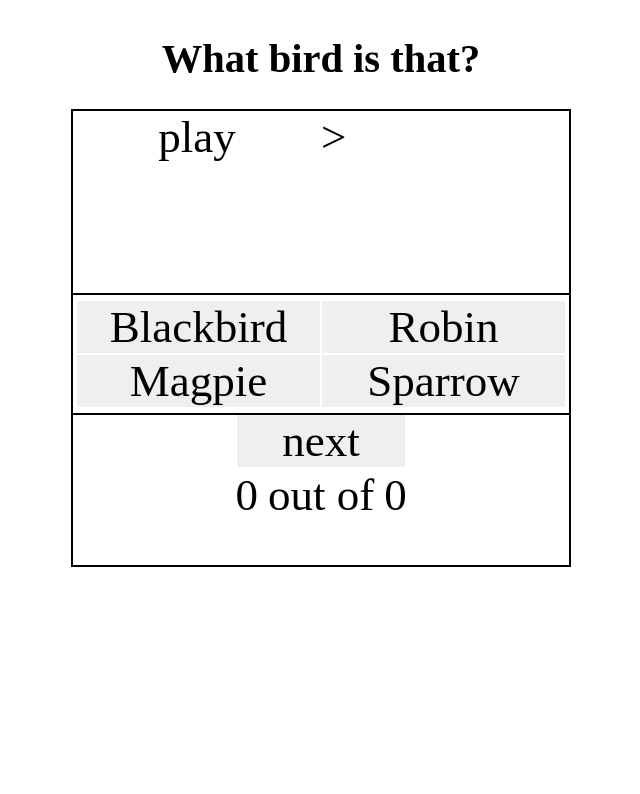
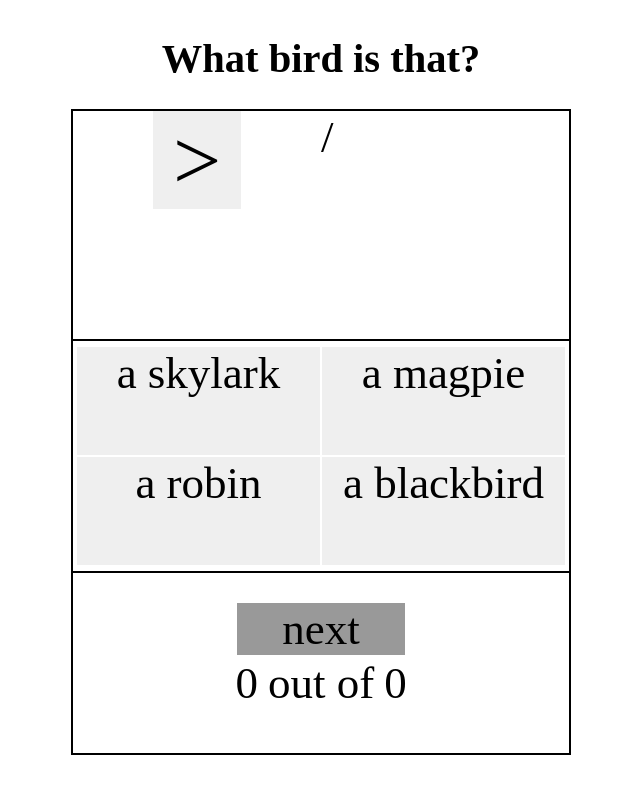
Before and after one commit to lewisdbentley/whathaveidone, a Jekyll site: the page what-bird-is-that.html, which Jekyll copies as it is, in a window 1280 px wide. Shown: the top 794 px of the page, without its empty margins (319-959 px from the left). Built offline with Jekyll 4.4.1, drawn with Linux system fonts in a browser that asks for light colours; some of the changed lines change nothing that is shown.

Commit message:
add new birds and style

```diff
--- a/public/what-bird-is-that/css/style.css
+++ b/public/what-bird-is-that/css/style.css
@@ -15,12 +15,20 @@ h1 {
     justify-content: center;
     align-items: center;
     cursor: pointer;
+    /* border: 2px solid black; */
+}
+
+#play span {
+    font-size: 190%;
+    background-color: buttonface;
+    padding: 0 20px;
 }
 
 #next {
     cursor: pointer;
     margin: 0 33%;
-    background-color: buttonface;
+    margin-top: 30px;
+    background-color: #999;
 }
 
 #arrow {
@@ -71,6 +79,9 @@ h1 {
 
 .middle-box {
     width: 49%;
+    height: 12vh;
+    background-color: buttonface;
+
     border: 1px solid white;
     cursor: pointer;
 }
--- a/public/what-bird-is-that/scripts/script.js
+++ b/public/what-bird-is-that/scripts/script.js
@@ -3,10 +3,10 @@ const title = document.getElementById('title')
 const play = document.getElementById('play')
 const arrow = document.getElementById('arrow')
 const next = document.getElementById('next')
-const blackbirdButton = document.getElementById('0')
-const robinButton = document.getElementById('1')
-const magpieButton = document.getElementById('2')
-const sparrowButton = document.getElementById('3')
+const firstButton = document.getElementById('0')
+const secondButton = document.getElementById('1')
+const thirdButton = document.getElementById('2')
+const fourthButton = document.getElementById('3')
 const scoreKeeper = document.getElementById('scoreKeeper')
 const totalKeeper = document.getElementById('total')
 const percentKeeper = document.getElementById('percent')
@@ -18,6 +18,16 @@ const birdArray = [
     'a robin',
     'a magpie',
     'a sparrow',
+    'a blue tit',
+    'a skylark',
+    'a cuckoo',
+    'a starling',
+    'a wren',
+    'a thrush'
+]
+
+const birdAssets = [
+    0, 1, 2, 3, 4, 5, 6, 7, 8, 9
 ]
 
 // define functionality
@@ -25,29 +35,67 @@ const audio = function() {
     note.play()
 }
 
-function random (max) {
+function random(max) {
     return Math.floor(Math.random() * Math.floor(max))
 }
 
+function getFourUnique(array) {
+    fourUnique = []
+    // add the first random bird to new array, and remove it from old array
+    const first = array[random(array.length)]
+    fourUnique.push(first)
+    array = array.filter(bird => bird !== first)
+
+    // add the second random bird to new array, and remove it from old array
+    const second = array[random(array.length)]
+    fourUnique.push(second)
+    array = array.filter(bird => bird !== second)
+
+    // add the third random bird to new array, and remove it from old array
+    const third = array[random(array.length)]
+    fourUnique.push(third)
+    array = array.filter(bird => bird !== third)
+
+    // add the fourth random bird to new array, and remove it from old array
+    const fourth = array[random(array.length)]
+    fourUnique.push(fourth)
+    array = array.filter(bird => bird !== fourth)
+
+    return fourUnique
+}
+
 const setup = function() {
-    randomSelection = random(4)
+    // get four random numbers
+    fourUnique = getFourUnique(birdAssets)
+    console.log(fourUnique)
+
+    // setup the button content
+    firstButton.textContent = birdArray[fourUnique[0]]
+    secondButton.textContent = birdArray[fourUnique[1]]
+    thirdButton.textContent = birdArray[fourUnique[2]]
+    fourthButton.textContent = birdArray[fourUnique[3]]
+
+    randomSelection = fourUnique[random(4)]
     console.log(randomSelection)
+
     note = new Audio(`./public/what-bird-is-that/birds/${randomSelection}.mp3`)
-    // console.log(randomSelection2)
-    // console.log(`the interval of ${intervalArray[interval]}`)
-    message.textContent = ''
-    blackbirdButton.style.backgroundColor = 'buttonface'
-    robinButton.style.backgroundColor = 'buttonface'
-    magpieButton.style.backgroundColor = 'buttonface'
-    sparrowButton.style.backgroundColor = 'buttonface'
 }
 setup()
+
+const wipe = function() {
+    message.textContent = ''
+    firstButton.style.backgroundColor = 'buttonface'
+    secondButton.style.backgroundColor = 'buttonface'
+    thirdButton.style.backgroundColor = 'buttonface'
+    fourthButton.style.backgroundColor = 'buttonface'
+}
 
 const checker = function(selection, event) {
         let score = Number(scoreKeeper.firstChild.nodeValue)
         let total = Number(totalKeeper.firstChild.nodeValue)
         total++
         totalKeeper.firstChild.nodeValue = total
+        console.log(selection)
         const checkAnswer = Boolean(selection === randomSelection)
         event.target.style.backgroundColor = 'red'
         message.textContent = `Incorrect, try again.`
@@ -64,11 +112,17 @@ const checker = function(selection, event) {
 // interactive elements
 
 play.addEventListener('click', function() {
-    arrow.removeAttribute('style')
-    start = null
-    progress = null
-    window.requestAnimationFrame(step)
-    audio()
+    if(note.currentTime === 0) {
+        arrow.removeAttribute('style')
+        start = null
+        progress = null
+        myReq = window.requestAnimationFrame(step)
+        audio()
+    } else {
+        window.cancelAnimationFrame(myReq)
+        note.currentTime = 0
+        note.pause()
+    }
 })
 
 next.addEventListener('click', function(){
@@ -77,20 +131,23 @@ next.addEventListener('click', function(){
     note.currentTime = 0
     start = null
     progress = null
+    wipe()
     setup()
+    myReq = window.requestAnimationFrame(step)
+    audio()
 })
 
-blackbirdButton.addEventListener('click', function(event) {
-    checker(0, event)
+firstButton.addEventListener('click', function(event) {
+    checker(fourUnique[0], event)
 })
-robinButton.addEventListener('click', function(event) {
-    checker(1, event)
+secondButton.addEventListener('click', function(event) {
+    checker(fourUnique[1], event)
 })
-magpieButton.addEventListener('click', function(event) {
-    checker(2, event)
+thirdButton.addEventListener('click', function(event) {
+    checker(fourUnique[2], event)
 })
-sparrowButton.addEventListener('click', function(event) {
-    checker(3, event)
+fourthButton.addEventListener('click', function(event) {
+    checker(fourUnique[3], event)
 })
 
 // animation
@@ -102,6 +159,6 @@ function step(timestamp) {
   var progress = timestamp - start;
   arrow.style.transform = 'translateX(' + Math.min(progress / 10, 200) + 'px)';
   if (progress < 4000) {
-    window.requestAnimationFrame(step);
+    myReq = window.requestAnimationFrame(step);
   }
 }
--- a/what-bird-is-that.html
+++ b/what-bird-is-that.html
@@ -20,15 +20,15 @@
         <div id="container">
             <h1 id="title">What bird is that?</h1>
             <div id="top">
-                <div class="top-box" id="play"><span>play</span></div>
-                <div class="top-box"><div id="arrow">></div></div>
+                <div class="top-box" id="play"><span>></span></div>
+                <div class="top-box"><div id="arrow">/</div></div>
                 <div class="top-box" id="message"></div>
             </div>
             <div id="middle">
-                <div class="middle-box" id="0">Blackbird</div>
-                <div class="middle-box" id="1">Robin</div>
-                <div class="middle-box" id="2">Magpie</div>
-                <div class="middle-box" id="3">Sparrow</div>
+                <div class="middle-box" id="0">1</div>
+                <div class="middle-box" id="1">2</div>
+                <div class="middle-box" id="2">3</div>
+                <div class="middle-box" id="3">4</div>
             </div>
             <div id="end">
                 <div class="end-box" id="next">next</div>
```
Also changed, not shown: 6 other files.
